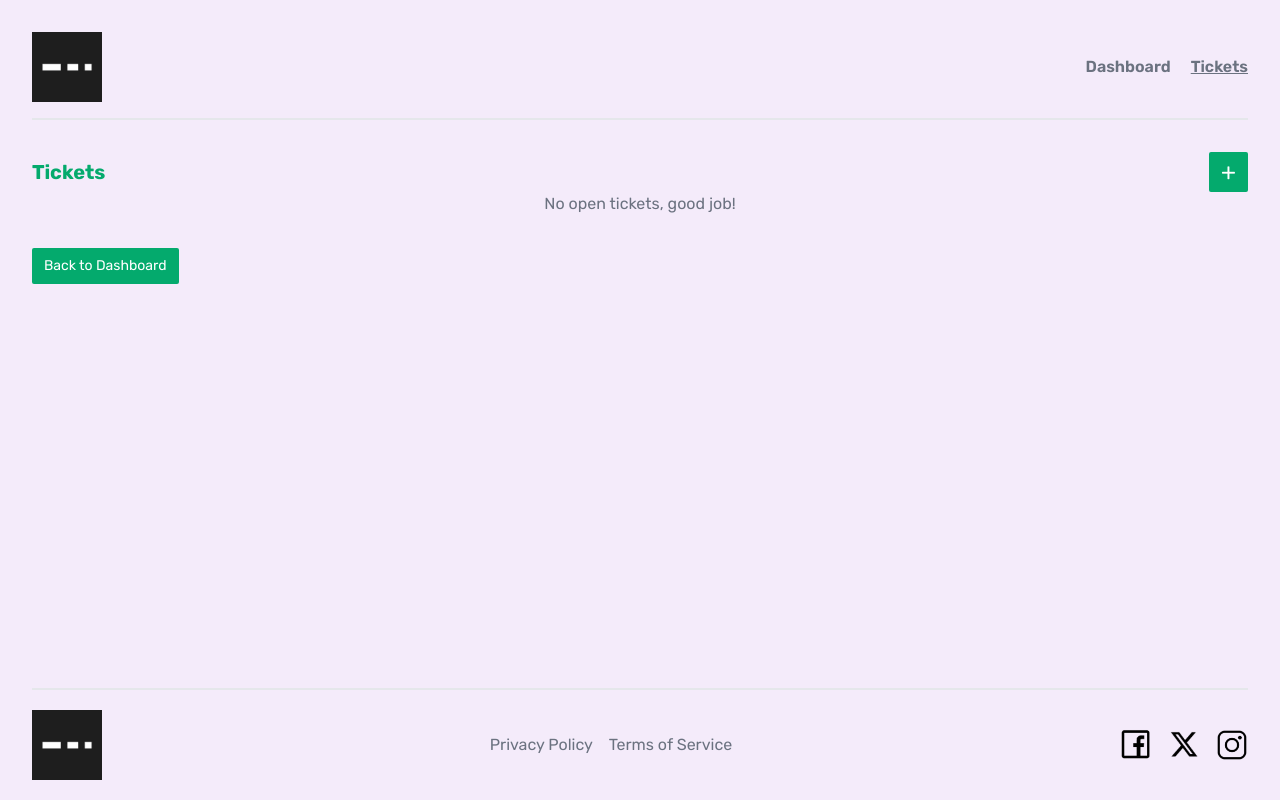
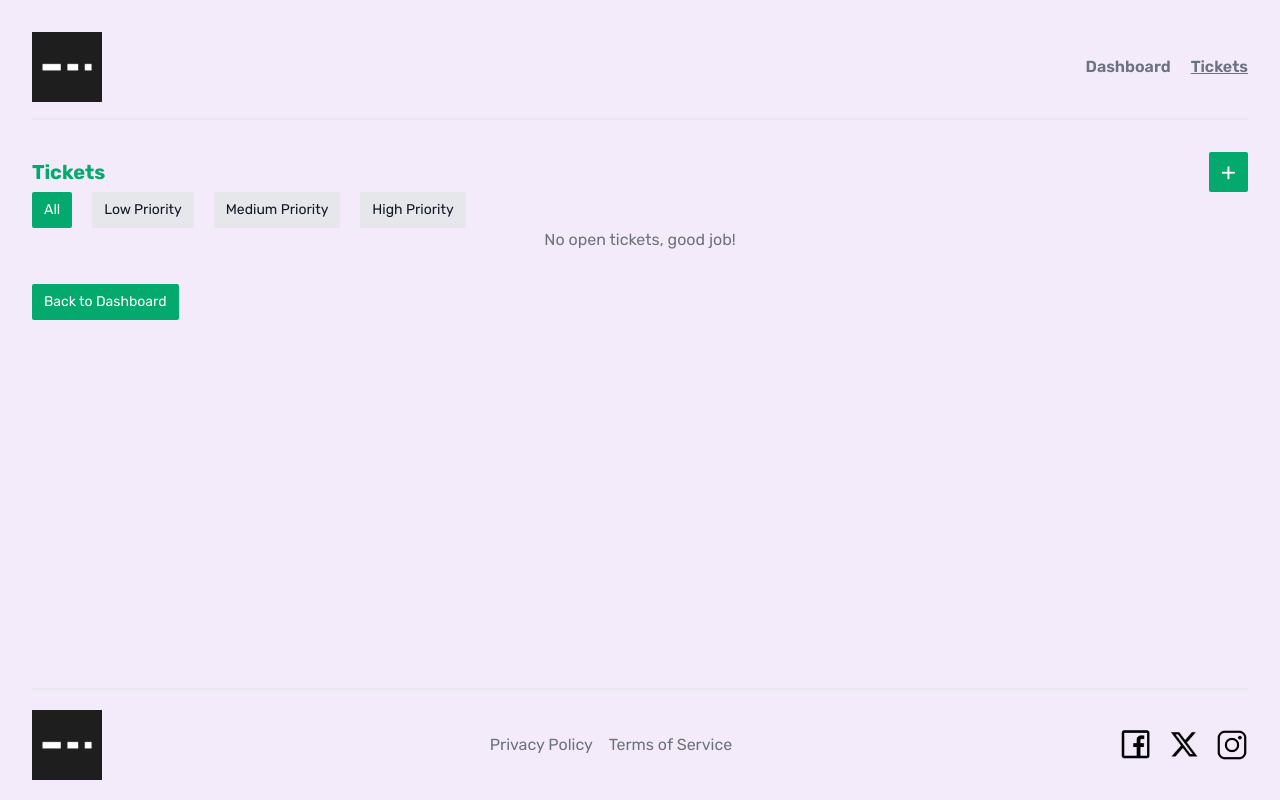
Before and after one commit to kalaounmohamad/nextjs-website, a Next.js app: page /tickets in a window 1280 px wide. Built offline with nearby package versions, Linux system fonts and the light colour scheme.

Commit message:
Filtering tickets

```diff
--- a/app/tickets/TicketsList.js
+++ b/app/tickets/TicketsList.js
@@ -1,23 +1,77 @@
 "use client";
-
 import { useEffect, useState } from "react";
 import Link from "next/link";
 
 export default function Tickets() {
   const [tickets, setTickets] = useState([]);
+  const [filteredTickets, setFilteredTickets] = useState([]);
+  const [selectedPriority, setSelectedPriority] = useState("all");
 
   useEffect(() => {
     // Retrieve tickets array from local storage
     const storedTickets = JSON.parse(localStorage.getItem("tickets")) || [];
     setTickets(storedTickets);
+    setFilteredTickets(storedTickets);
   }, []);
 
-  console.log(tickets);
+  // Filter tickets based on priority
+  useEffect(() => {
+    if (selectedPriority === "all") {
+      setFilteredTickets(tickets);
+    } else {
+      const filtered = tickets.filter(
+        (ticket) => ticket.priority === selectedPriority
+      );
+      setFilteredTickets(filtered);
+    }
+  }, [selectedPriority, tickets]);
 
   return (
     <div>
-      {tickets.length > 0 ? (
-        tickets.map((ticket) => (
+      <div className="flex gap-5">
+        <button
+          className={`btn-filter hover:opacity-75  ${
+            selectedPriority === "all" ? "btn-primary" : "btn-secondary"
+          } `}
+          onClick={() => setSelectedPriority("all")}
+        >
+          All
+        </button>
+        <button
+          className={`btn-filter hover:opacity-75 ${
+            selectedPriority === "low" ? "btn-primary" : "btn-secondary"
+          }`}
+          onClick={() => setSelectedPriority("low")}
+        >
+          Low Priority
+        </button>
+        <button
+          className={`btn-filter hover:opacity-75 ${
+            selectedPriority === "medium" ? "btn-primary" : "btn-secondary"
+          }`}
+          onClick={() => setSelectedPriority("medium")}
+        >
+          Medium Priority
+        </button>
+        <button
+          className={`btn-filter hover:opacity-75 ${
+            selectedPriority === "high" ? "btn-primary" : "btn-secondary"
+          }`}
+          onClick={() => setSelectedPriority("high")}
+        >
+          High Priority
+        </button>
+      </div>
+      {selectedPriority !== "all" && filteredTickets.length === 0 && (
+        <p className="text-center">
+          No open <b>{selectedPriority} priority </b>tickets, good job!
+        </p>
+      )}
+      {selectedPriority === "all" && filteredTickets.length === 0 && (
+        <p className="text-center">No open tickets, good job!</p>
+      )}
+      {filteredTickets.length > 0 &&
+        filteredTickets.map((ticket) => (
           <div key={ticket.id} className="card">
             <Link href={`/tickets/${ticket.id}`}>
               <h3>{ticket.title}</h3>
@@ -28,10 +82,7 @@ export default function Tickets() {
               </div>
             </Link>
           </div>
-        ))
-      ) : (
-        <p className="text-center">No open tickets, good job!</p>
-      )}
+        ))}
       <div className="flex justify-left my-8">
         <Link href="/">
           <button className="btn-primary">Back to Dashboard</button>
```
